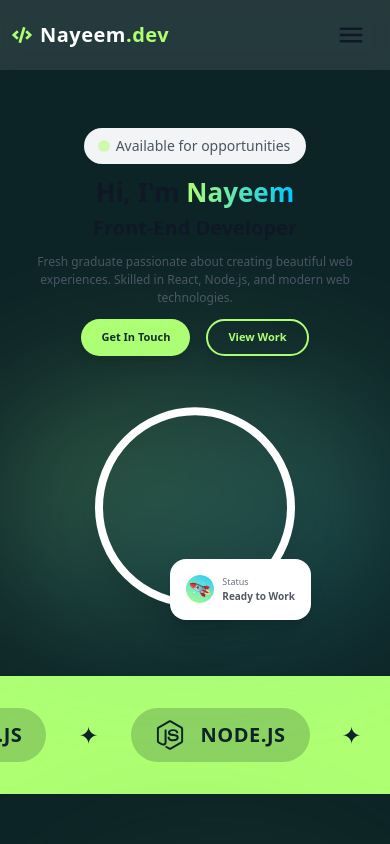
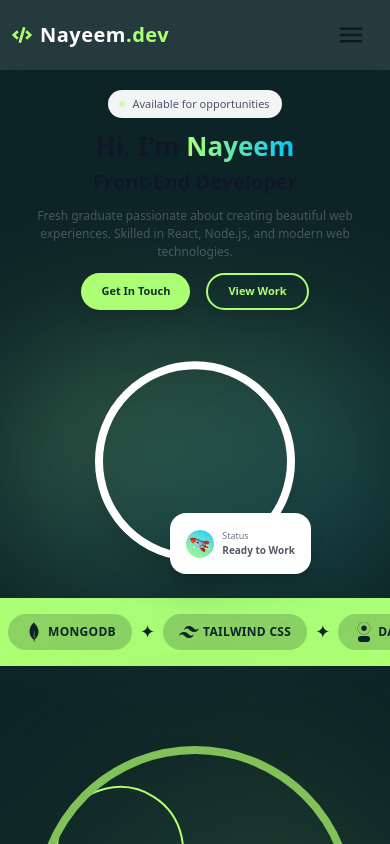
Before and after one commit to Nayeem0011/portfolio, a Next.js app: page / in a window 390 px wide. Shown: the top 844 px of the page. Built offline with nearby package versions, Linux system fonts and the light colour scheme.

Commit message:
first commit

```diff
--- a/app/component/HeroPage.js
+++ b/app/component/HeroPage.js
@@ -11,11 +11,11 @@ const HeroPage = () => {
   }
 
   return (
-    <main className="w-full max-w-7xl mx-auto md:h-160 flex items-center mt-32 md:mt-8 lg:mt-24 mb-18 md:mb-0 pb-0">
+    <main className="w-full max-w-7xl mx-auto md:h-140 lg:h-170 flex items-center mt-22 md:mt-8 lg:mt-24 mb-10 md:mb-0 pb-0">
       <div className="grid grid-cols-1 md:grid-cols-2 gap-12 items-center w-full">
         {/* Left Side - Text Content */}
         <motion.div
-          className="text-center lg:text-left space-y-3 sm:space-y-4 md:space-y-5 lg:space-y-6"
+          className="text-center lg:text-left space-y-3 sm:space-y-4 md:space-y-6 lg:space-y-6"
           initial="hidden"
           animate="visible"
           variants={{
@@ -32,10 +32,10 @@ const HeroPage = () => {
               hidden: { opacity: 0, x: -50 },
               visible: { opacity: 1, x: 0, transition: { duration: 0.6 } },
             }}
-            className="inline-flex items-center space-x-2 text-sm font-medium text-gray-600 dark:text-gray-300 bg-gray-100 dark:bg-secondary/20 px-4 py-2 rounded-full"
+            className="inline-flex items-center space-x-2 text-[11px] sm:text-[12px] md:text-[13px] lg:text-[14px] font-medium text-gray-600 dark:text-gray-300 bg-gray-100 dark:bg-secondary/20 py-1.5 px-3 md:py-2 md:px-4 rounded-full"
           >
             <motion.span
-              className="w-2 h-2 bg-secondary rounded-full"
+              className="w-1 h-1 md:w-2 md:h-2 bg-secondary rounded-full"
               animate={{
                 scale: [1, 1.5, 1],
                 opacity: [1, 0.5, 1],
--- a/app/component/Pageone.js
+++ b/app/component/Pageone.js
@@ -6,31 +6,31 @@ import { SiTailwindcss, SiMongodb, SiJavascript, SiNextdotjs, SiDaisyui, SiExpre
 
 const Pageone = () => {
   const skills = [
-    { name: "REACT.JS", icon: <FaReact className="text-3xl" /> },
-    { name: "NEXT.JS", icon: <SiNextdotjs className="text-3xl" /> },
-    { name: "NODE.JS", icon: <FaNodeJs className="text-3xl" /> },
-    { name: "MONGODB", icon: <SiMongodb className="text-3xl" /> },
-    { name: "TAILWIND CSS", icon: <SiTailwindcss className="text-3xl" /> },
-    { name: "DAISY UI", icon: <SiDaisyui className="text-3xl" /> },
-    { name: "JAVASCRIPT", icon: <SiJavascript className="text-3xl" /> },
-    { name: "HTML & CSS", icon: <FaHtml5 className="text-3xl" /> },
-    { name: "EXPRESS.JS", icon: <SiExpress className="text-3xl" /> },
-    { name: "WORDPRESS", icon: <FaWordpress className="text-3xl" /> },
-    { name: "GIT & GITHUB", icon: <FaGitAlt className="text-3xl" /> },
+    { name: "REACT.JS", icon: <FaReact className="text-[20px] sm:text-[22px] md:text-[24px] lg:text-[26px] xl:text-[28px] 2xl:text-[30px]" /> },
+    { name: "NEXT.JS", icon: <SiNextdotjs className="text-[20px] sm:text-[22px] md:text-[24px] lg:text-[26px] xl:text-[28px] 2xl:text-[30px]" /> },
+    { name: "NODE.JS", icon: <FaNodeJs className="text-[20px] sm:text-[22px] md:text-[24px] lg:text-[26px] xl:text-[28px] 2xl:text-[30px]" /> },
+    { name: "MONGODB", icon: <SiMongodb className="text-[20px] sm:text-[22px] md:text-[24px] lg:text-[26px] xl:text-[28px] 2xl:text-[30px]" /> },
+    { name: "TAILWIND CSS", icon: <SiTailwindcss className="text-[20px] sm:text-[22px] md:text-[24px] lg:text-[26px] xl:text-[28px] 2xl:text-[30px]" /> },
+    { name: "DAISY UI", icon: <SiDaisyui className="text-[20px] sm:text-[22px] md:text-[24px] lg:text-[26px] xl:text-[28px] 2xl:text-[30px]" /> },
+    { name: "JAVASCRIPT", icon: <SiJavascript className="text-[20px] sm:text-[22px] md:text-[24px] lg:text-[26px] xl:text-[28px] 2xl:text-[30px]" /> },
+    { name: "HTML & CSS", icon: <FaHtml5 className="text-[20px] sm:text-[22px] md:text-[24px] lg:text-[26px] xl:text-[28px] 2xl:text-[30px]" /> },
+    { name: "EXPRESS.JS", icon: <SiExpress className="text-[20px] sm:text-[22px] md:text-[24px] lg:text-[26px] xl:text-[28px] 2xl:text-[30px]" /> },
+    { name: "WORDPRESS", icon: <FaWordpress className="text-[20px] sm:text-[22px] md:text-[24px] lg:text-[26px] xl:text-[28px] 2xl:text-[30px]" /> },
+    { name: "GIT & GITHUB", icon: <FaGitAlt className="text-[20px] sm:text-[22px] md:text-[24px] lg:text-[26px] xl:text-[28px] 2xl:text-[30px]" /> },
   ]
 
   return (
-    <div className="w-full py-8 bg-secondary overflow-hidden">
+    <div className="w-full py-4 sm:py-5 md:py-6 lg:py-7 xl:py-8 bg-secondary overflow-hidden">
       <Marquee speed={60} gradient={false} pauseOnHover={false}>
         {skills.map((skill, index) => (
-          <div key={index} className="flex items-center gap-8 mx-4">
-            <div className="flex items-center gap-4 bg-primary/20 px-6 py-3 rounded-full">
+          <div key={index} className="flex items-center gap-2 sm:gap-4 md:gap-4 lg:gap-6 xl:gap-8 mx-1 sm:mx-2 md:mx-2 lg:mx-3 xl:mx-4">
+            <div className="flex items-center gap-1 sm:gap-2 md:gap-3 lg:gap-4 bg-primary/20 py-2 px-4 sm:py-2.5 sm:px-5 md:py-3 md:px-6 rounded-full">
               <span className="text-primary dark:text-primary">{skill.icon}</span>
-              <span className="text-primary dark:text-primary font-bold text-xl whitespace-nowrap uppercase tracking-wide">
+              <span className="text-primary dark:text-primary font-bold text-[12px] sm:text-[13px] md:text-[14px] lg:text-[15px] xl:text-[16px] 2xl:text-[20px] whitespace-nowrap uppercase tracking-wide">
                 {skill.name}
               </span>
             </div>
-            <span className="text-primary dark:text-primary text-2xl">✦</span>
+            <span className="text-primary dark:text-primary text-[18px] sm:text-[20px] md:text-[21px] lg:text-[22px] xl:text-[23px] 2xl:text-[24px]">✦</span>
           </div>
         ))}
       </Marquee>
```
